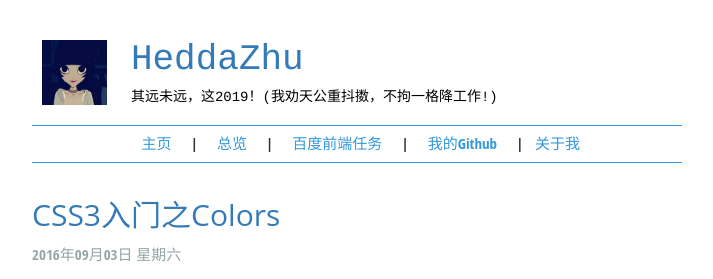
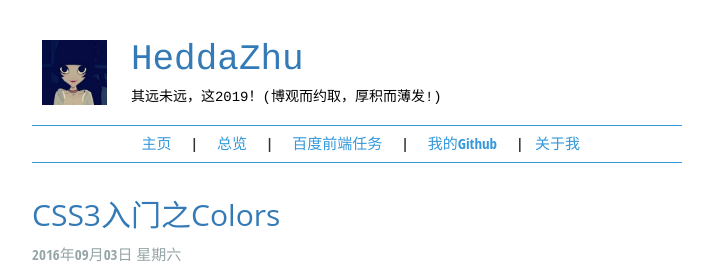
Before and after one commit to HeddaZhu/HeddaZhu.github.io, a Jekyll site: the page built from index.html, in a window 1280 px wide and 900 px high. Shown: the top 279 px of the window, without its empty margins (283-996 px from the left). Built offline with Jekyll 4.4.1, drawn with Linux system fonts in a browser that asks for light colours.

Commit message:
Update blog.yml

```diff
--- a/_data/blog.yml
+++ b/_data/blog.yml
@@ -1,2 +1,2 @@
 title: HeddaZhu
-description: 其远未远，这2019！(我劝天公重抖擞，不拘一格降工作!)
+description: 其远未远，这2019！(博观而约取，厚积而薄发!)
```
